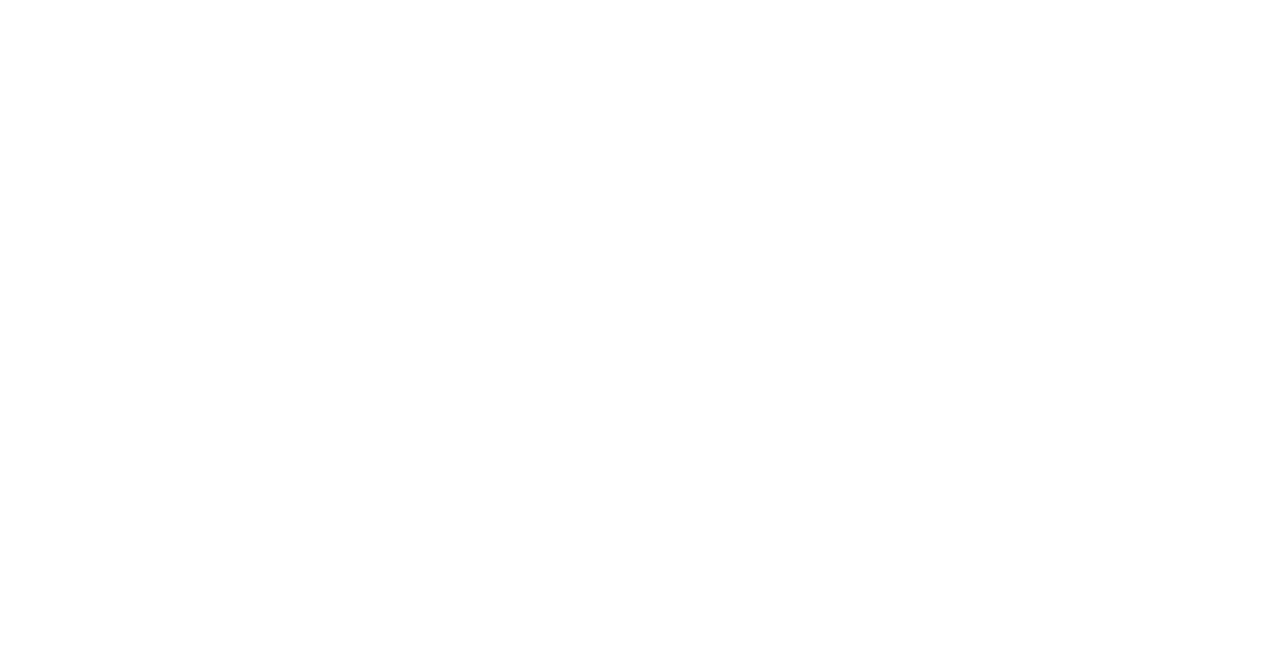
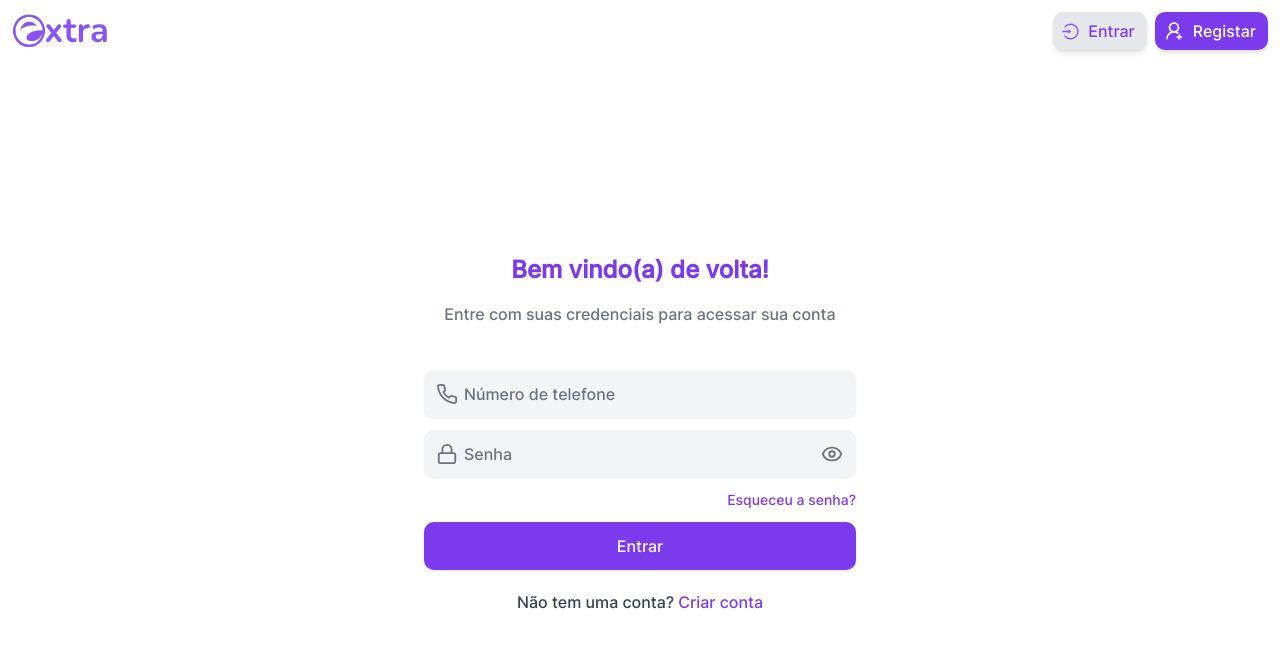
Before and after one commit to Nandriao/extra, a Next.js app: page / in a window 1280 px wide. Before the commit this address had no page. Shown: the top 648 px of the page. Built offline with nearby package versions, Linux system fonts and the light colour scheme.

Commit message:
fit remake redirect layout sistem

```diff
--- a/src/app/dashboard/layout.tsx
+++ b/src/app/dashboard/layout.tsx
@@ -1,8 +1,6 @@
 "use client";
 
 import React from "react";
-
-import { useRouter } from "next/navigation";
 
 import Loading from "@/app/loading";
 
@@ -10,9 +8,9 @@
 import Footer from "@/components/footer";
 
 import { useAuth } from "@/hooks/useAuth";
+import Login from "../authentication/login/page";
 
 export default function Dashboard({ children }: { children: React.ReactNode }) {
-  const router = useRouter();
 
   const { isLoading, isAuthenticated } = useAuth();
 
@@ -28,7 +26,13 @@
         </div>
       );
     } else {
-      router.push("/authentication/login");
+      return (
+        <div className="flex flex-col gap-3">
+          <Header />
+          <Login />
+          <Footer />
+        </div>
+      );
     }
   }
 
--- a/src/app/page.tsx
+++ b/src/app/page.tsx
@@ -38,6 +38,9 @@
 import { useAuth } from "@/hooks/useAuth";
 
 import Loading from "./loading";
+
+import Login from "./authentication/login/page";
+
 import formatNumber from "@/utils/formaterNumber";
 
 export default function Home() {
@@ -51,7 +54,13 @@
     return <Loading />;
   } else {
     if (!isAuthenticated) {
-      router.push("/authentication/login");
+      return (
+        <div className="flex flex-col gap-3">
+          <Header />
+          <Login />
+          <Footer />
+        </div>
+      );
     } else {
       return (
         <main className="flex flex-col mb-3 min-h-screen">
@@ -88,7 +97,7 @@
                     </Button>
                   </div>
                   <p className="text-2xl transition-all flex flex-row text-gray-600 font-semibold font-[poppins]">
-                    {show ?Number(user?.balance) ?? 0 : "****"} MZN
+                    {show ? Number(user?.balance) ?? 0 : "****"} MZN
                   </p>
                 </div>
               </div>
--- a/src/contexts/AuthContext.tsx
+++ b/src/contexts/AuthContext.tsx
@@ -6,15 +6,9 @@
 
 import { User } from "@prisma/client";
 
-// interface User {
-//   id: string;
-//   fullName: string;
-//   phoneNumber: number;
-// }
-
 interface AuthContextData {
   user: User | null;
-  isAuthenticated: boolean;
+  isAuthenticated: boolean | null;
   signIn: (credentials: SignInCredentials) => Promise<void>;
   signOut: () => void;
   isLoading: boolean;
@@ -33,8 +27,8 @@
 
 export function AuthProvider({ children }: AuthProviderProps) {
   const [user, setUser] = useState<User | null>(null);
-  const [isAuthenticated, setIsAuthenticated] = useState(false);
-  const [isLoading, setIsLoading] = useState(false);
+  const [isAuthenticated, setIsAuthenticated] = useState<boolean | null>(null);
+  const [isLoading, setIsLoading] = useState<boolean>(false);
 
   useEffect(() => {
     const token = typeof window !== 'undefined' ? localStorage.getItem('@extra_user_token') : null
```
